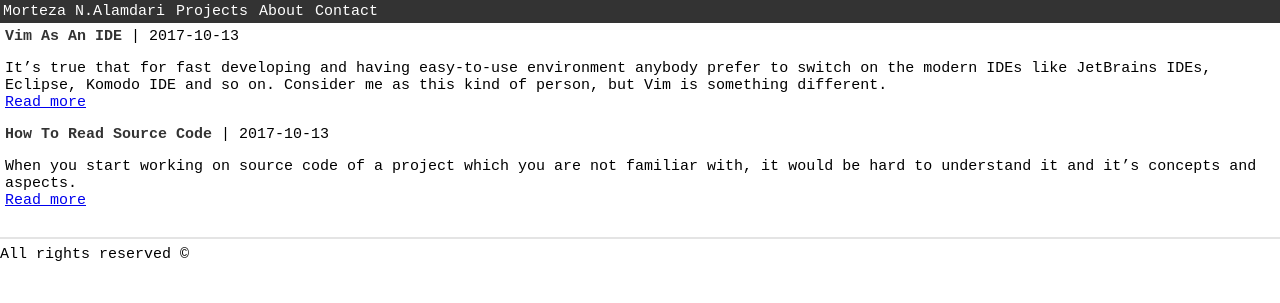
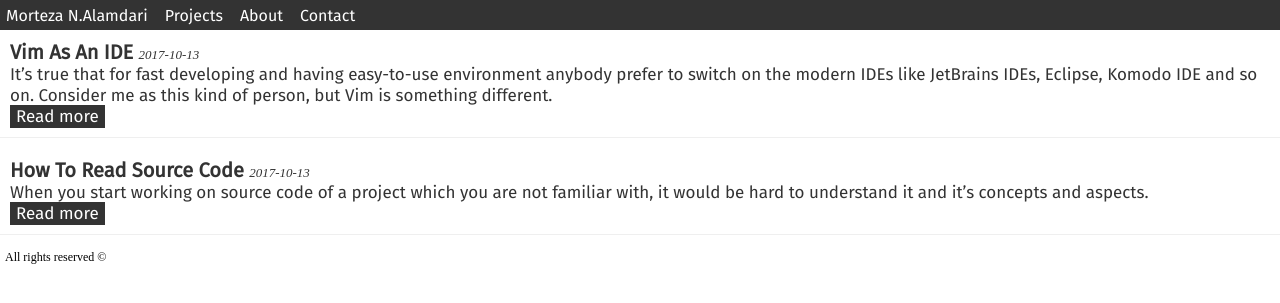
Before and after one commit to Mortezaipo/stage, a Jekyll site: the page built from index.html, in a window 1280 px wide. Shown: the top 303 px of the page. Built offline with Jekyll 4.4.1, drawn with Linux system fonts in a browser that asks for light colours.

Commit message:
update site theme and layouts.

```diff
--- a/_includes/footer.html
+++ b/_includes/footer.html
@@ -1,2 +1 @@
-<hr>
 All rights reserved &copy;
--- a/inc/css/main.css
+++ b/inc/css/main.css
@@ -1,10 +1,7 @@
+@import url('https://fonts.googleapis.com/css?family=EB+Garamond|Fira+Sans|Satisfy');
 body {
     margin: 0;
     padding: 0;
-    font: 15px monospace;
-}
-.container {
-    padding: 5px;
 }
 .screenshot {
     border-radius: 5px;
@@ -17,9 +14,10 @@ body {
     margin: auto;
 }
 .tiny-navbar {
+    font: 16px 'Fira Sans', sans-serif;
     background-color: #333;
     display: block;
-    height: 23px;
+    height: 30px;
 }
 .tiny-navbar ul {
     margin: 0;
@@ -28,17 +26,52 @@ body {
 .tiny-navbar ul li {
     float: left;
     list-style: none;
-    padding: 3px;
+    padding: 6px;
     margin-right: 5px;
 }
 .tiny-navbar ul li a {
     color: #FFF;
     text-decoration: none;
 }
-article strong a {
+.post {
+    border-bottom: 1px solid #EFEFEF;
+    padding: 10px;
+    margin-bottom: 10px;
+}
+.post .post-title {
+    font: 20px 'Fira Sans', sans-serif;
+    font-weight: bold;
+}
+.post .post-title a {
     color: #333;
     text-decoration: none;
 }
-hr{
-    border: 1px solid #E4E4E4;
+.post .post-body {
+    font: 17px 'Fira Sans', sans-serif;
+    color: #333;
 }
+.post .read-more {
+    border: 1px solid #333;
+    color: #FFF;
+    background-color: #333;
+    padding: 0 5px 0 5px;
+    text-decoration: none;
+}
+.highlighter-rouge {
+    border: 1px solid #E5E5E5;
+}
+.keywords .badge {
+    border: 1px solid #E5E5E5;
+    padding: 3px;
+    background-color: #A0A0A0;
+    color: #FFF;
+}
+footer {
+    padding: 5px;
+    font-size: 12px;
+}
+time {
+    font-size: small;
+    font-style: italic;
+    color: #333;
+}
--- a/index.html
+++ b/index.html
@@ -2,18 +2,18 @@
 layout: default
 ---
 {% for post in site.posts %}
-<article>
+<article class="post">
   <div>
-    <strong>
+    <strong class="post-title">
       <a href="{{post.url | prepend: site.baseurl}}" rel="bookmark" title="Permanent link to {{site.baseurl}}{{post.url}}">
 	{{post.title}}
       </a>
-    </strong> |
+    </strong>
     <time datetime="{{post.date}}">{{post.date | date: "%Y-%m-%d"}}</time>
-    <p>
+    <div class="post-body">
       {{post.excerpt | strip_html}}<br>
-      <a href="{{site.baseurl}}{{post.url}}" title="read more">Read more</a>
-    </p>
+      <a href="{{site.baseurl}}{{post.url}}" title="read more" class="read-more">Read more</a>
+    </div>
   </div>
 </article>
 {% endfor %}
```
Also changed, not shown: _layouts/page.html (+4 -8 lines), _layouts/post.html (+7 -13 lines).
